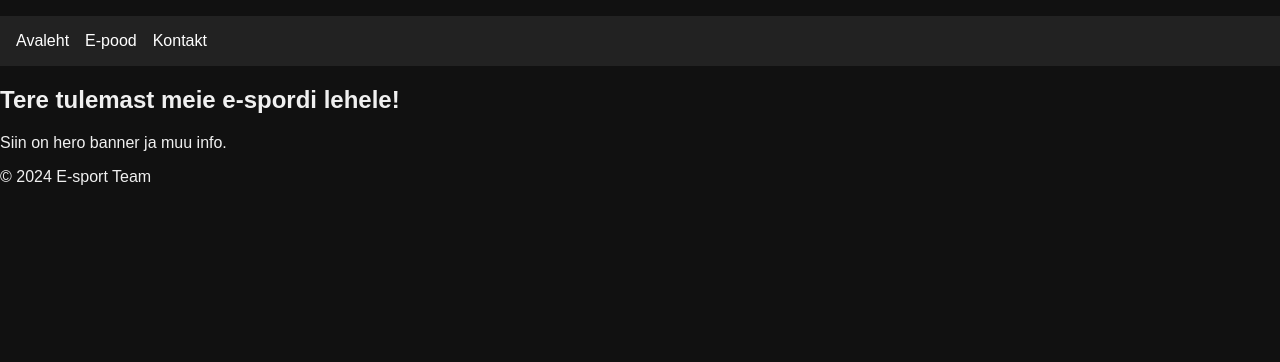
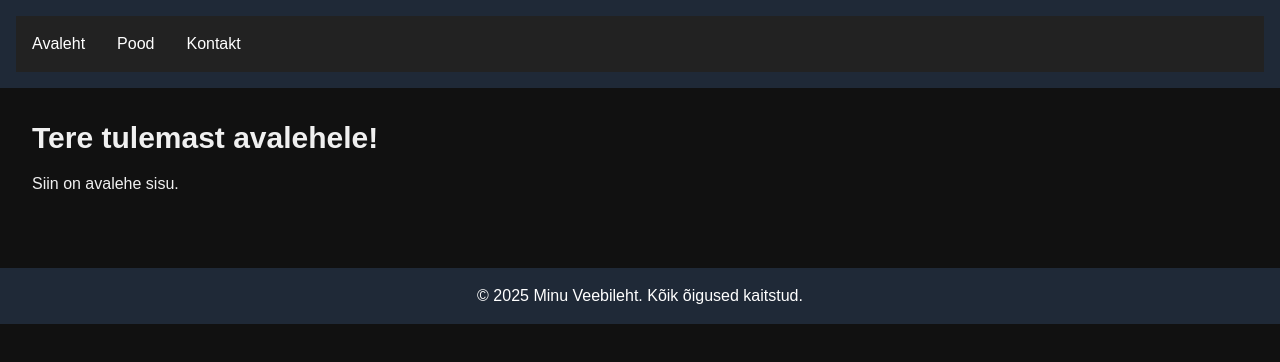
Before and after one commit to KaroliineJ/mm22module2, a plain HTML site: page index.html in a window 1280 px wide. Drawn offline with nearby package versions, Linux system fonts and the light colour scheme.

Commit message:
add include.js

```diff
--- a/components/footer.html
+++ b/components/footer.html
@@ -0,0 +1,3 @@
+<footer class="bg-gray-800 p-4 text-white mt-10 text-center">
+  <p>© 2025 Minu Veebileht. Kõik õigused kaitstud.</p>
+</footer>
--- a/components/nav.html
+++ b/components/nav.html
@@ -0,0 +1,7 @@
+<nav class="bg-gray-800 p-4 text-white">
+  <ul class="flex space-x-4">
+    <li><a href="index.html" class="hover:underline">Avaleht</a></li>
+    <li><a href="shop.html" class="hover:underline">Pood</a></li>
+    <li><a href="contact.html" class="hover:underline">Kontakt</a></li>
+  </ul>
+</nav>
--- a/index.html
+++ b/index.html
@@ -2,33 +2,29 @@
 <html lang="et">
 <head>
   <meta charset="UTF-8" />
-  <meta name="viewport" content="width=device-width, initial-scale=1.0"/>
-  <title>Avaleht – E-spordi tiim</title>
+  <meta name="viewport" content="width=device-width, initial-scale=1" />
+  <title>Avaleht</title>
+
+  <!-- Tailwind CDN -->
+  <script src="https://cdn.tailwindcss.com"></script>
+
+  <!-- Sinu enda css -->
   <link rel="stylesheet" href="css/style.css" />
 </head>
 <body>
 
-  <header>
-    <nav>
-      <ul>
-        <li><a href="index.html">Avaleht</a></li>
-        <li><a href="shop.html">E-pood</a></li>
-        <li><a href="contact.html">Kontakt</a></li>
-      </ul>
-    </nav>
-  </header>
+  <!-- Nav konteiner -->
+  <div id="nav-container"></div>
 
-  <main>
-    <section>
-      <h1>Tere tulemast meie e-spordi lehele!</h1>
-      <p>Siin on hero banner ja muu info.</p>
-    </section>
+  <main class="p-8">
+    <h1 class="text-3xl font-bold mb-4">Tere tulemast avalehele!</h1>
+    <p>Siin on avalehe sisu.</p>
   </main>
 
-  <footer>
-    <p>&copy; 2024 E-sport Team</p>
-  </footer>
+  <!-- Footer konteiner -->
+  <div id="footer-container"></div>
 
-  <script src="js/script.js"></script>
+  <!-- JS fail nav ja footer laadimiseks -->
+  <script src="js/include.js"></script>
 </body>
 </html>
--- /dev/null
+++ b/js/include.js
@@ -0,0 +1,25 @@
+
+function includeHTML() {
+
+  const navContainer = document.getElementById('nav-container');
+  const footerContainer = document.getElementById('footer-container');
+
+  if (navContainer) {
+    fetch('components/nav.html')
+      .then(response => response.text())
+      .then(data => {
+        navContainer.innerHTML = data;
+      });
+  }
+
+  if (footerContainer) {
+    fetch('components/footer.html')
+      .then(response => response.text())
+      .then(data => {
+        footerContainer.innerHTML = data;
+      });
+  }
+}
+
+// Käivitame kui leht on laetud
+window.onload = includeHTML;
```
Also changed, not shown: contact.html (+25 -0 lines), detail.html (+30 -0 lines), shop.html (+30 -0 lines).
